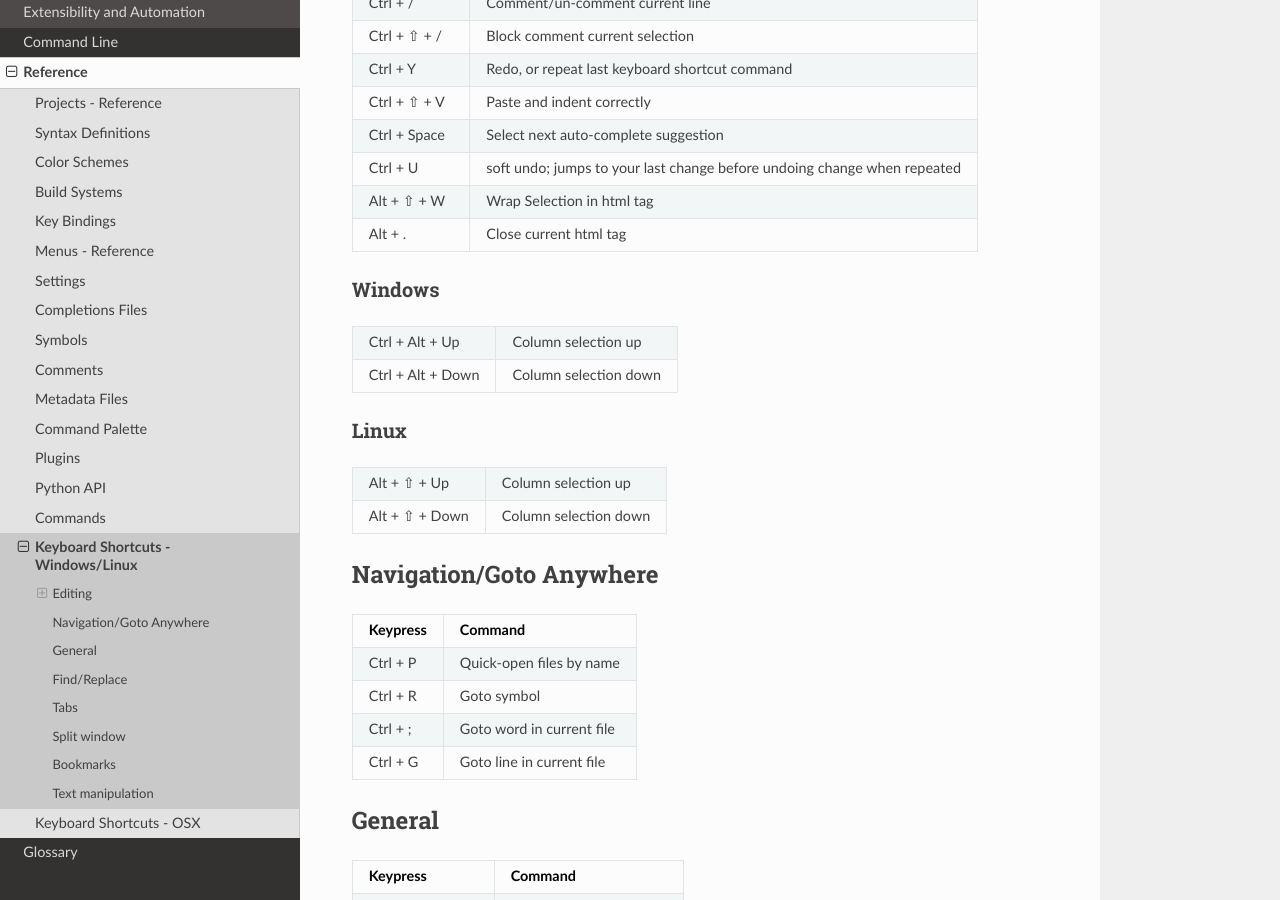
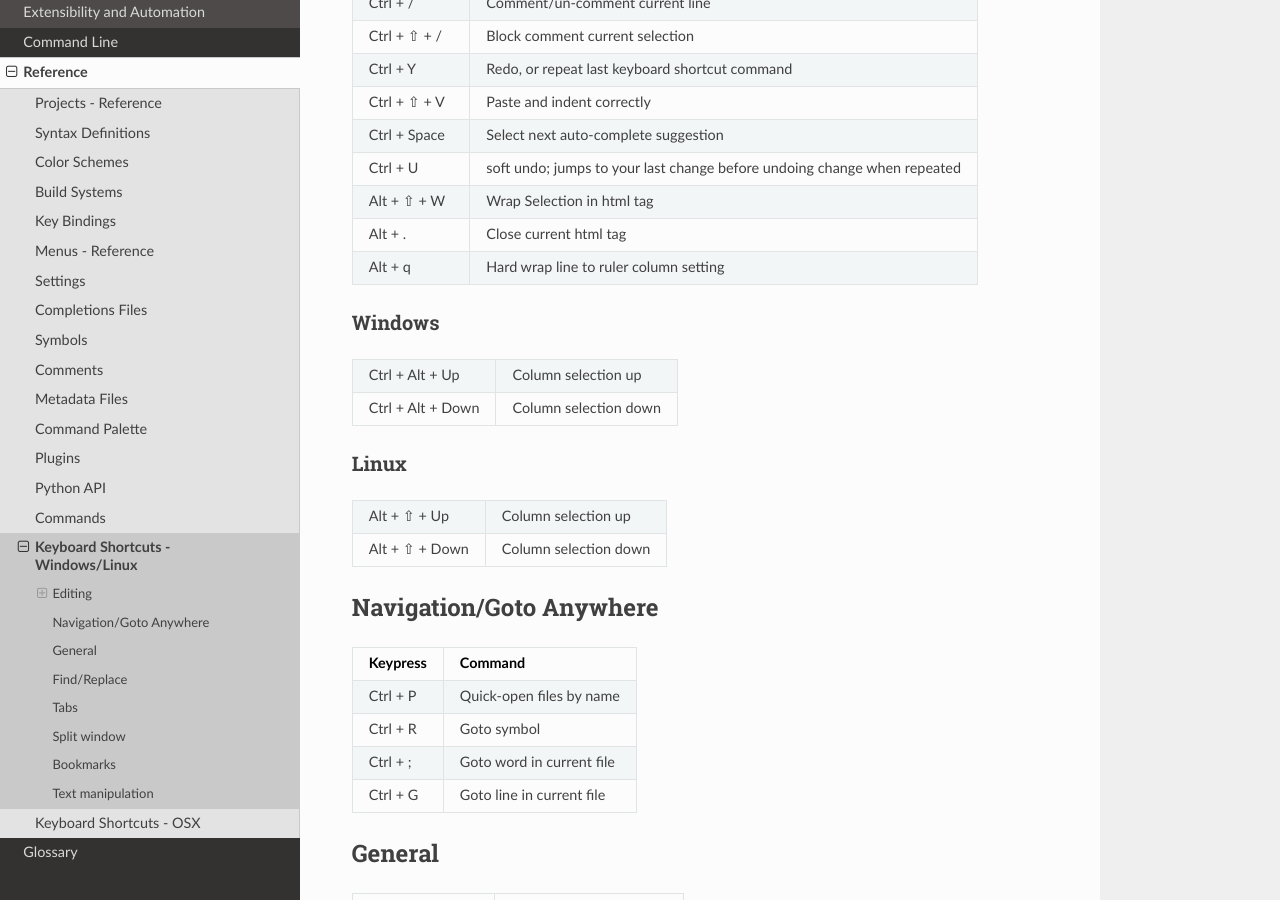
Before and after one commit to guillermooo/sublime-undocs, a Sphinx documentation site: the page built from source/reference/keyboard_shortcuts_win.rst, in a window 1280 px wide and 900 px high, scrolled down 891 px. Built offline with Sphinx 7.4.7 and the Read the Docs theme 2.0.0, drawn with Linux system fonts in a browser that asks for light colours.

Commit message:
Update keyboard_shortcuts_win.rst (#253)

```diff
--- a/source/reference/keyboard_shortcuts_win.rst
+++ b/source/reference/keyboard_shortcuts_win.rst
@@ -61,6 +61,8 @@ Editing
 | Alt + ⇧ +  W    | Wrap Selection in html tag                                |
 +-----------------+-----------------------------------------------------------+
 | Alt + .         | Close current html tag                                    |
++-----------------+-----------------------------------------------------------+
+| Alt + q         | Hard wrap line to ruler column setting                    |
 +-----------------+-----------------------------------------------------------+
 
 Windows
```
